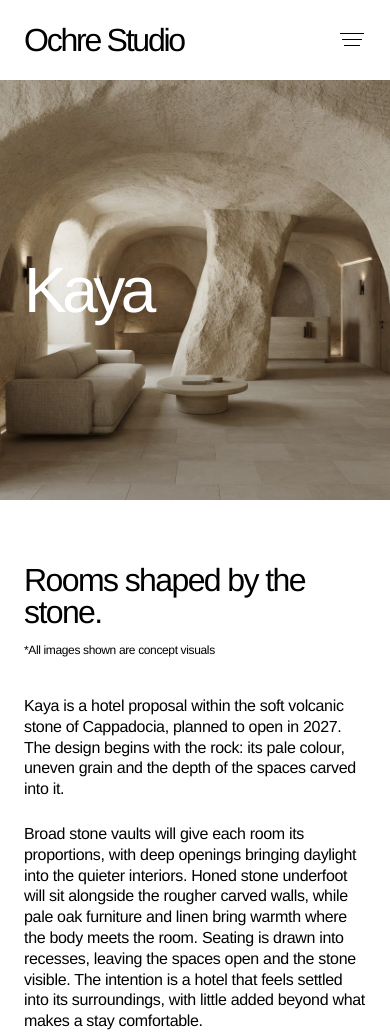
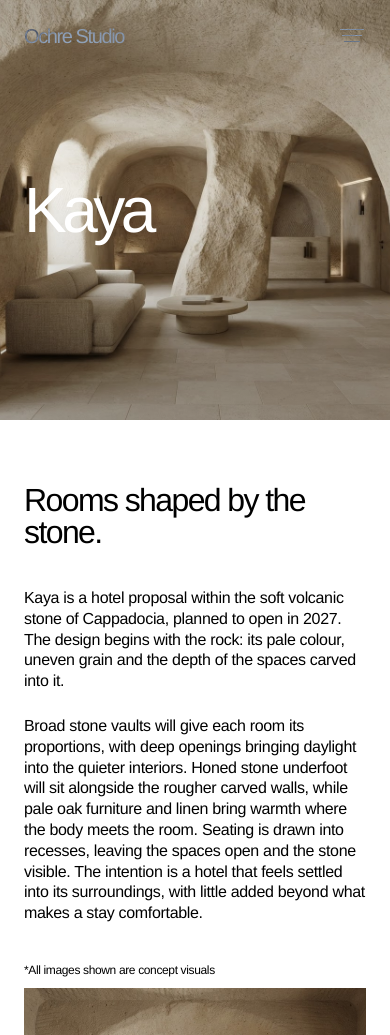
Before and after one commit to kristofferbny/ochre-studio, a plain HTML site: page kaya.html in a window 390 px wide. Shown: the top 1035 px of the page. Drawn offline with Linux system fonts and the light colour scheme; a web font is replaced by a local one.

Commit message:
Blend-mode sticky nav, 20px mobile logo, Kaya note placement

```diff
--- a/kaya.html
+++ b/kaya.html
@@ -46,7 +46,10 @@
 
   <a class="skip-link" href="#top">Skip to content</a>
 
-  <div class="page">
+  <div class="page page--project">
+
+  <!-- Sticky site header: stays at the top while scrolling, blends with what is underneath -->
+  <div class="site-header">
 
     <!-- ============ NAV (desktop) ============ -->
     <header class="nav" data-node-id="4:62">
@@ -62,9 +65,11 @@
     <header class="nav-mobile" data-node-id="68:1332">
       <a class="nav-mobile__logo t-trim" href="index.html">Ochre Studio</a>
       <button class="nav-mobile__toggle" type="button" aria-expanded="false" aria-controls="mobile-menu" aria-label="Open menu">
-      <img src="assets/icons/burger.svg" width="28" height="20" alt="">
+        <img src="assets/icons/burger-lines.svg" width="28" height="20" alt="">
       </button>
     </header>
+
+  </div>
 
   <main id="top" tabindex="-1">
 
--- a/main.js
+++ b/main.js
@@ -1,4 +1,6 @@
-// Ochre Studio — mobile menu (static, no motion yet)
+// Ochre Studio
+
+// Mobile menu (static, no motion yet)
 (() => {
   const toggle = document.querySelector('.nav-mobile__toggle');
   const menu = document.getElementById('mobile-menu');
--- a/styles.css
+++ b/styles.css
@@ -111,7 +111,7 @@ button { font: inherit; color: inherit; background: none; border: 0; padding: 0;
 .nav-mobile__logo,
 .menu__logo {
   font-family: var(--font-display);
-  font-size: calc(32 * var(--u));
+  font-size: calc(20 * var(--u)); /* Figma: 32px; reduced so project titles (64px) clearly lead */
   line-height: 1;
   letter-spacing: -0.07em;
   white-space: nowrap;
@@ -1010,11 +1010,15 @@ html.is-menu-open { overflow: hidden; }
   gap: calc(40 * var(--u));
 }
 
-.p-intro__head {
-  display: flex;
-  flex-direction: column;
-  gap: calc(16 * var(--u));
-}
+/* Mobile: head and body are flattened into one column so the order can be
+   title → copy → note → image (the note sits right above the first image) */
+.p-intro__head,
+.p-intro__body { display: contents; }
+
+.p-intro__title { order: 1; }
+.p-intro__copy  { order: 2; }
+.p-intro__note  { order: 3; margin-bottom: calc(-28 * var(--u)); /* 40 gap − 28 = 12px above the image */ }
+.p-intro__image { order: 4; }
 
 .p-intro__title {
   font-family: var(--font-display);
@@ -1028,12 +1032,6 @@ html.is-menu-open { overflow: hidden; }
   font-size: calc(12 * var(--u));
   line-height: 1;
   letter-spacing: -0.03em;
-}
-
-.p-intro__body {
-  display: flex;
-  flex-direction: column;
-  gap: calc(40 * var(--u));
 }
 
 .p-intro__copy {
@@ -1133,6 +1131,7 @@ html.is-menu-open { overflow: hidden; }
   .p-intro { gap: calc(80 * var(--u)); }
 
   .p-intro__head {
+    display: flex;
     flex-direction: row;
     align-items: flex-start;
     justify-content: space-between;
@@ -1145,11 +1144,13 @@ html.is-menu-open { overflow: hidden; }
   }
 
   .p-intro__note {
+    margin-bottom: 0;
     font-size: calc(20 * var(--u));
     white-space: nowrap;
   }
 
   .p-intro__body {
+    display: flex;
     flex-direction: row;
     align-items: stretch;
     justify-content: space-between;
@@ -1256,3 +1257,43 @@ main:focus { outline: none; }
     scroll-behavior: auto !important;
   }
 }
+
+/* =========================================================
+   STICKY HEADER — blend mode (Snøhetta-style)
+   White text with mix-blend-mode: difference: black over white, light over
+   dark images, and each letter shifts with whatever scrolls underneath.
+   ========================================================= */
+.page {
+  /* Fixed header height, so project heroes can sit exactly underneath it */
+  --header-h: calc(71 * var(--u));
+}
+@media (min-width: 1024px) {
+  .page { --header-h: calc(87 * var(--u)); }
+}
+
+.site-header {
+  position: sticky;
+  top: 0;
+  z-index: 50;
+  color: var(--white);
+  mix-blend-mode: difference;
+}
+
+/* Transparent bars of a fixed height (padding unchanged; text sits in the remaining space) */
+.site-header .nav,
+.site-header .nav-mobile {
+  height: var(--header-h);
+  background: transparent;
+}
+
+/* burger-lines.svg is black lines on transparent; inverted they turn white */
+.nav-mobile__toggle img { filter: invert(1); }
+
+/* Project pages: the hero image starts at the very top, behind the nav */
+.page--project .p-hero { margin-top: calc(-1 * var(--header-h)); }
+
+/* In-page links land below the sticky header instead of under it */
+html { scroll-padding-top: calc(min(100vw, 487.5px) / 390 * 71); }
+@media (min-width: 1024px) {
+  html { scroll-padding-top: calc(min(100vw, 1440px) / 1440 * 87); }
+}
```
Also changed, not shown: 404.html (+6 -1 lines), barro.html (+7 -2 lines), casa-marna.html (+7 -2 lines), huset-eik.html (+7 -2 lines), index.html (+6 -1 lines), assets/icons/burger-lines.svg (added), assets/icons/burger.svg (deleted). Lines whose indentation alone changed are shown as unchanged.
